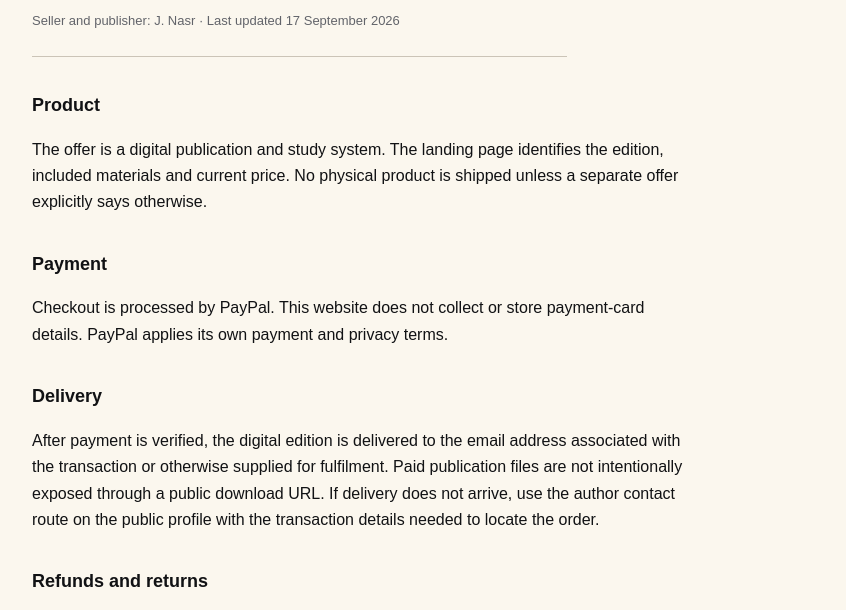
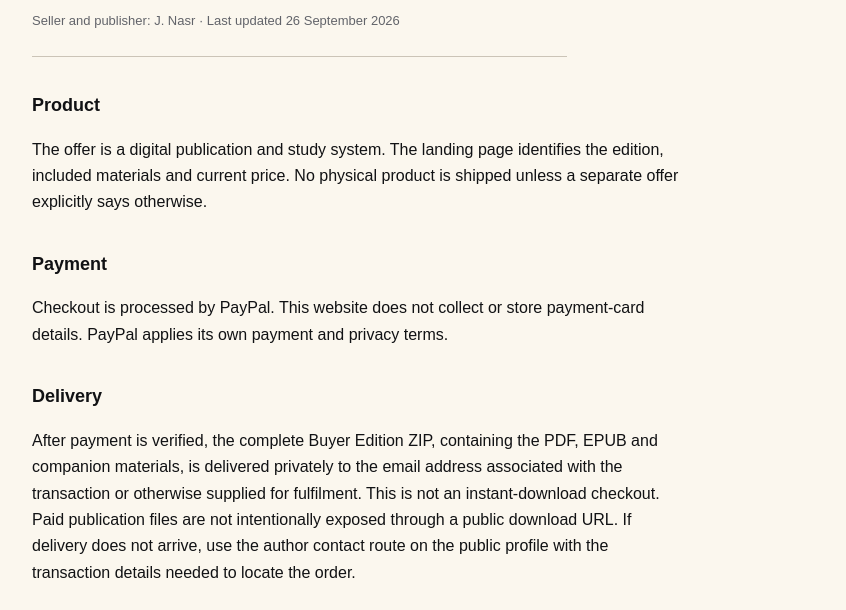
Before and after one commit to Joenasriani/structure-of-life-book, a plain HTML site: page terms.html in a window 1280 px wide. Shown: the part 165-775 px from the top of the page, without its empty margins (198-1044 px from the left). Drawn offline with Linux system fonts and the light colour scheme.

Commit message:
Align terms with actual fulfilment

```diff
--- a/terms.html
+++ b/terms.html
@@ -12,10 +12,10 @@
 <body><main class="wrap">
 <a class="back" href="/">← THE STRUCTURE OF LIFE</a>
 <h1>Digital Product Terms, Delivery & Privacy</h1>
-<p class="meta">Seller and publisher: J. Nasr · Last updated 17 September 2026</p>
+<p class="meta">Seller and publisher: J. Nasr · Last updated 26 September 2026</p>
 <h2>Product</h2><p>The offer is a digital publication and study system. The landing page identifies the edition, included materials and current price. No physical product is shipped unless a separate offer explicitly says otherwise.</p>
 <h2>Payment</h2><p>Checkout is processed by PayPal. This website does not collect or store payment-card details. PayPal applies its own payment and privacy terms.</p>
-<h2>Delivery</h2><p>After payment is verified, the digital edition is delivered to the email address associated with the transaction or otherwise supplied for fulfilment. Paid publication files are not intentionally exposed through a public download URL. If delivery does not arrive, use the author contact route on the public profile with the transaction details needed to locate the order.</p>
+<h2>Delivery</h2><p>After payment is verified, the complete Buyer Edition ZIP, containing the PDF, EPUB and companion materials, is delivered privately to the email address associated with the transaction or otherwise supplied for fulfilment. This is not an instant-download checkout. Paid publication files are not intentionally exposed through a public download URL. If delivery does not arrive, use the author contact route on the public profile with the transaction details needed to locate the order.</p>
 <h2>Refunds and returns</h2><p>Because the product is digital, refund requests are assessed case by case, subject to any mandatory consumer rights that apply. Contact the seller with the order details and the reason for the request. Nothing on this page limits rights that cannot legally be waived.</p>
 <h2>Licence</h2><p>Unless a separate written licence states otherwise, purchase grants the buyer a personal, non-transferable reading and study licence. The files may not be resold, redistributed, publicly posted, or represented as the buyer's own publication.</p>
 <h2>Privacy</h2><p>This static publication site does not ask for payment-card information. Hosting, security and payment providers may process technical, transaction or anti-fraud data as part of providing their services. Email sent for fulfilment or support is used to process the order and correspondence.</p>
```
